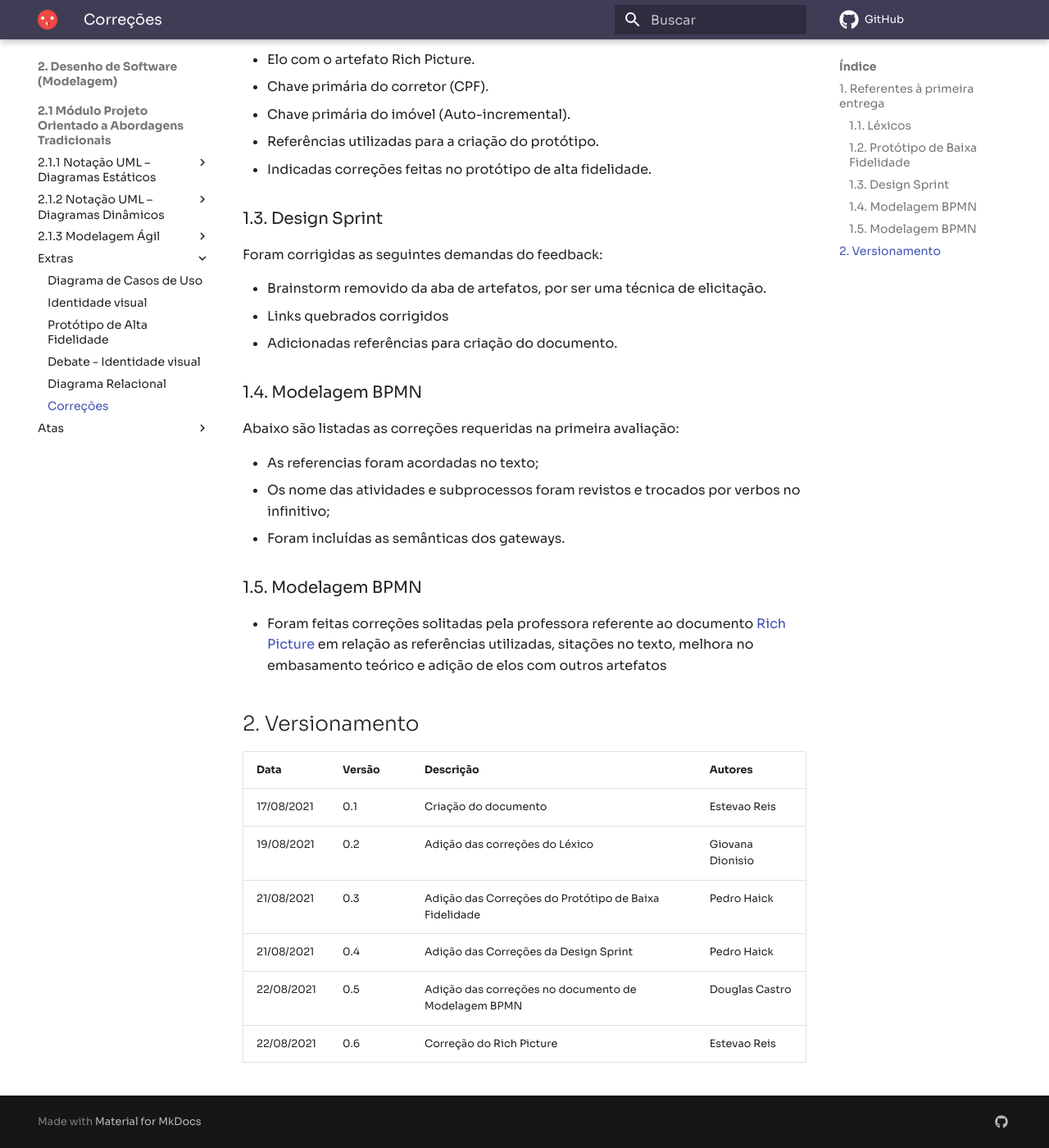
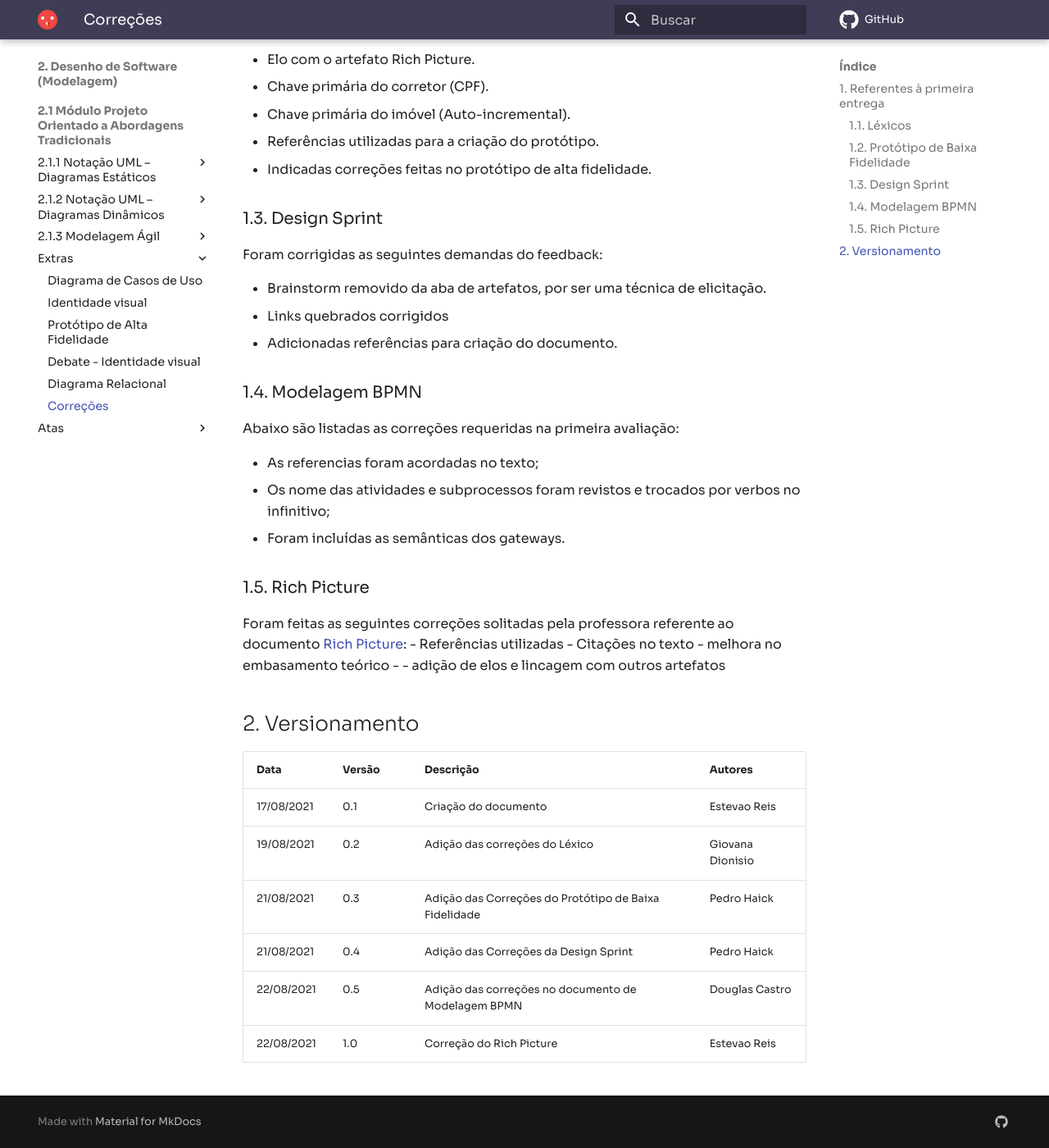
Before and after one commit to UnBArqDsw2021-1/2021.1_G04_Cardeal, an MkDocs documentation site: the page built from docs/modelagem/correcoes_E1.md, in a window 1280 px wide and 1400 px high, scrolled down 487 px. Shown: the whole window at 82% size. Built offline with MkDocs 1.6.1 and Material for MkDocs 9.7.7, drawn with Linux system fonts in a browser that asks for light colours; comment, search, counter and statistics services are not loaded.

Commit message:
corrections made to the correction document

```diff
--- a/docs/modelagem/correcoes_E1.md
+++ b/docs/modelagem/correcoes_E1.md
@@ -28,8 +28,12 @@
 - Os nome das atividades e subprocessos foram revistos e trocados por verbos no infinitivo;
 - Foram incluídas as semânticas dos gateways.
 
-### 1.5. Modelagem BPMN
-- Foram feitas correções solitadas pela professora referente ao documento [Rich Picture](../desenhoSoftwareBase/richPicture.md) em relação as referências utilizadas, sitações no texto, melhora no embasamento teórico e adição de elos com outros artefatos
+### 1.5. Rich Picture
+Foram feitas as seguintes correções solitadas pela professora referente ao documento [Rich Picture](../desenhoSoftwareBase/richPicture.md):
+- Referências utilizadas
+- Citações no texto
+- melhora no embasamento teórico -
+- adição de elos e lincagem com outros artefatos
 ## 2. Versionamento
 | Data       | Versão | Descrição                                             | Autores          |
 | ---------- | ------ | ---------------------------------                     | ---------------- |
@@ -38,4 +42,4 @@
 | 21/08/2021 | 0.3    | Adição das Correções do Protótipo de Baixa Fidelidade | Pedro Haick      |
 | 21/08/2021 | 0.4    | Adição das Correções da Design Sprint                 | Pedro Haick      |
 | 22/08/2021 | 0.5    | Adição das correções no documento de Modelagem BPMN   | Douglas Castro |
-| 22/08/2021 |  0.6   | Correção do Rich Picture                              | Estevao Reis|
+| 22/08/2021 |  1.0  | Correção do Rich Picture                              | Estevao Reis|
```
